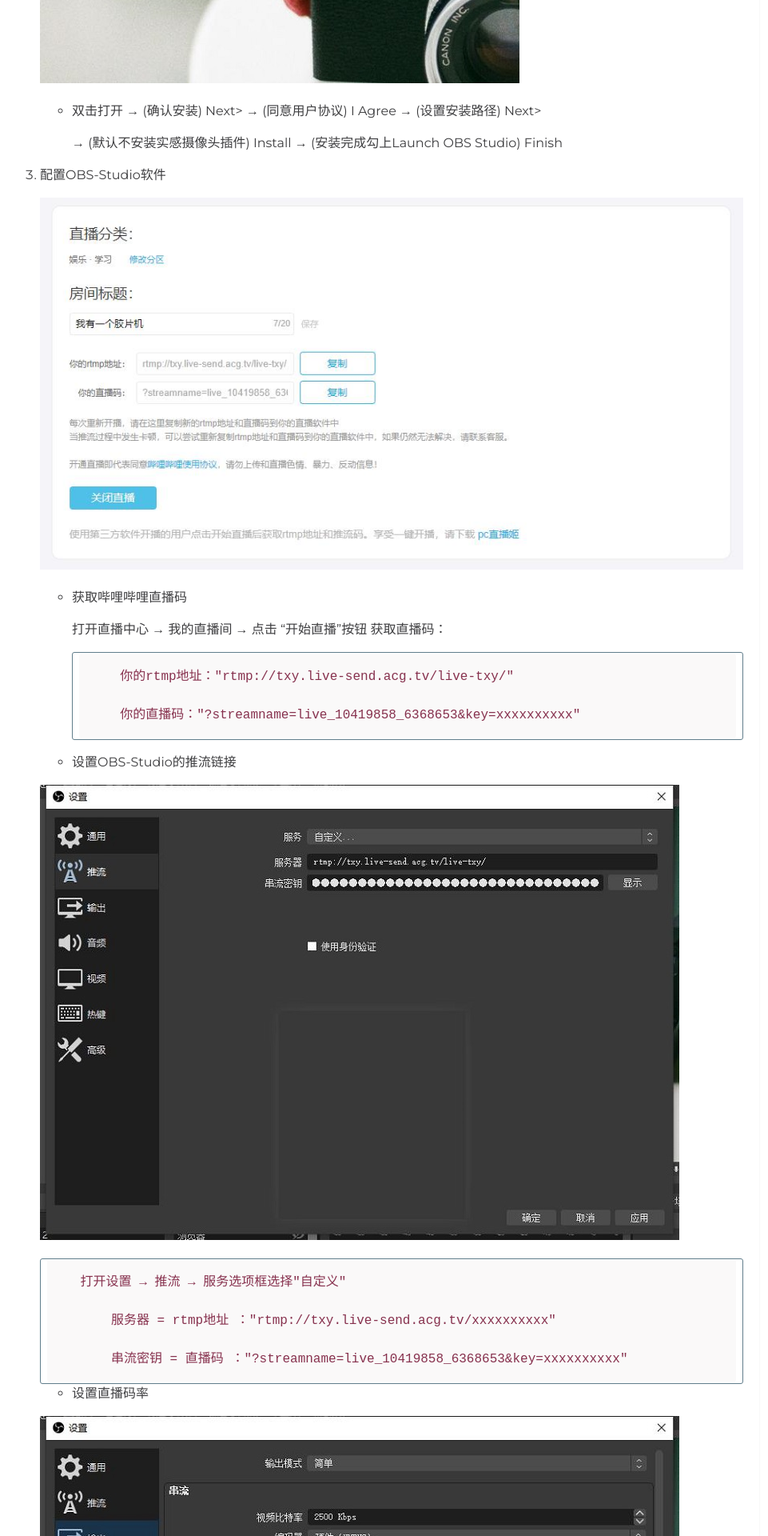
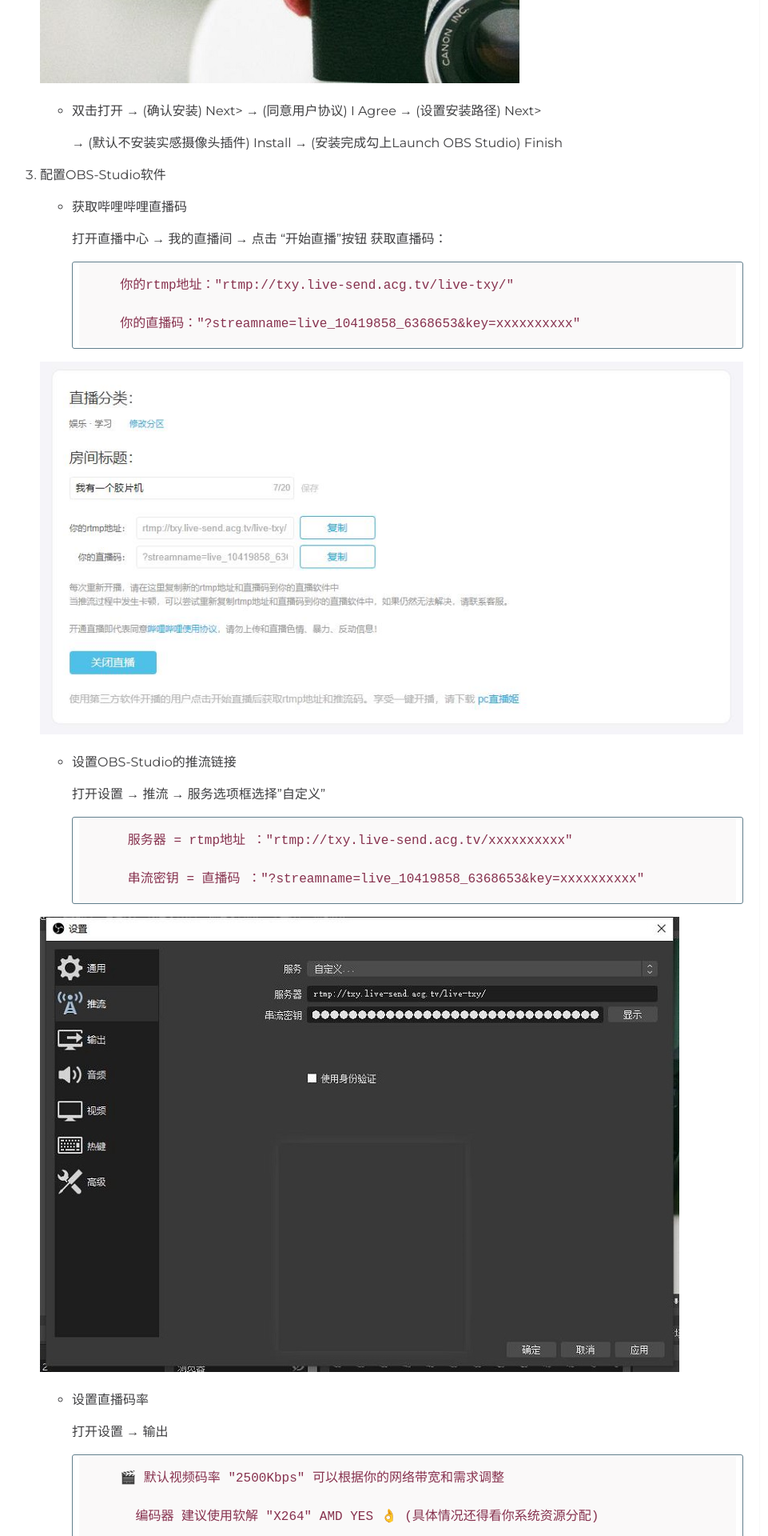
Before and after one commit to techysy/techysy.github.io, a Jekyll site: the page built from _posts/2019-12-11-bilibili-obs-setting.markdown, in a window 1280 px wide. Shown: the part 1116-3036 px from the top of the page at 80% size, without its empty margins (170-1131 px from the left). Built offline with Jekyll 4.4.1, drawn with Linux system fonts in a browser that asks for light colours; comment, search, counter and statistics services are not loaded; a style sheet for code colours, icons or effects is not loaded; some of the changed text lies outside the part shown.

Commit message:
Update 2019-12-11-bilibili-obs-setting.markdown

```diff
--- a/_posts/2019-12-11-bilibili-obs-setting.markdown
+++ b/_posts/2019-12-11-bilibili-obs-setting.markdown
@@ -16,14 +16,13 @@ categories: obs
 
     ![sutup]({{site.baseurl}}/assets/img/bilibili-obs/setup.jpg)
 
+
     * 双击打开 → (确认安装) Next> → (同意用户协议) I Agree → (设置安装路径) Next>
 
       → (默认不安装实感摄像头插件) Install → (安装完成勾上Launch OBS Studio) Finish
 
 
 3. 配置OBS-Studio软件
-
-    ![bilibili]({{site.baseurl}}/assets/img/bilibili-obs/bilibili.jpg)
 
     * 获取哔哩哔哩直播码
 
@@ -33,9 +32,10 @@ categories: obs
 
             你的直播码："?streamname=live_10419858_6368653&key=xxxxxxxxxx"
 
-    * 设置OBS-Studio的推流链接
+    ![bilibili]({{site.baseurl}}/assets/img/bilibili-obs/bilibili.jpg)
 
-    ![rtmp]({{site.baseurl}}/assets/img/bilibili-obs/rtmp.jpg)
+
+   * 设置OBS-Studio的推流链接
 
         打开设置 → 推流 → 服务选项框选择"自定义"
 
@@ -43,9 +43,10 @@ categories: obs
 
             串流密钥 = 直播码 ："?streamname=live_10419858_6368653&key=xxxxxxxxxx"
 
+    ![rtmp]({{site.baseurl}}/assets/img/bilibili-obs/rtmp.jpg)
+
+
     * 设置直播码率
-
-    ![output]({{site.baseurl}}/assets/img/bilibili-obs/output.jpg)
 
         打开设置 → 输出
 
@@ -64,6 +65,9 @@ categories: obs
             录像质量默认与直播串流画质相同 (直播时无法暂停）
 
             需要暂停请使用"高质量"或者"无损" (需要注意文件大小)
+
+        ![output]({{site.baseurl}}/assets/img/bilibili-obs/output.jpg)
+
 
     * 其他设置
 
@@ -93,15 +97,17 @@ categories: obs
 
     * 点击开始推流按钮
 
+    ![live]({{site.baseurl}}/assets/img/bilibili-obs/live.jpg)
+
     * 此时状态栏会实时显示直播/录屏时长、CPU占用率、帧率、码率
-
-    ![live]({{site.baseurl}}/assets/img/bilibili-obs/live.jpg)
 
             绿色就表示成功推流了
 
     ![retry]({{site.baseurl}}/assets/img/bilibili-obs/retry.jpg)
 
+
             如果连接不上左下角就会显示重连提示
+
 
 6. 插件
 
```
